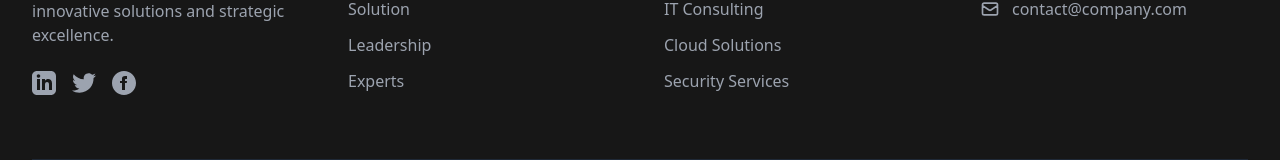
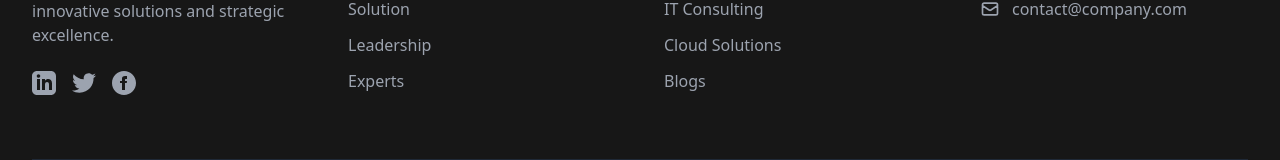
Before and after one commit to AR-Tausif/c-suite-public, a React (Vite) app: page / in a window 1280 px wide. Shown: the part 5627-5787 px from the top of the page. Built offline with nearby package versions, Linux system fonts and the light colour scheme.

Commit message:
buld the app and fix all build issues

```diff
--- a/src/components/EmblaCarousel.tsx
+++ b/src/components/EmblaCarousel.tsx
@@ -10,7 +10,7 @@ interface IProps {
 const EmblaCarousel:FC<IProps> = (props) => {
   const { slides, options } = props
   // eslint-disable-next-line @typescript-eslint/no-unused-vars
-  const [emblaRef, emblaApi] = useEmblaCarousel(options, [Autoplay()])
+  const [emblaRef] = useEmblaCarousel(options, [Autoplay()])
 
   // eslint-disable-next-line @typescript-eslint/no-explicit-any
   // const onNavButtonClick = useCallback((emblaApi:any) => {
--- a/src/components/Footer.tsx
+++ b/src/components/Footer.tsx
@@ -145,7 +145,7 @@ const Footer = () => {
                   href="#"
                   className="text-gray-400 hover:text-white transition-colors"
                 >
-                  Security Services
+                  Blogs
                 </a>
               </li>
             </ul>
```
Also changed, not shown: 6 other files (tests, documents, lock files or other folders).
